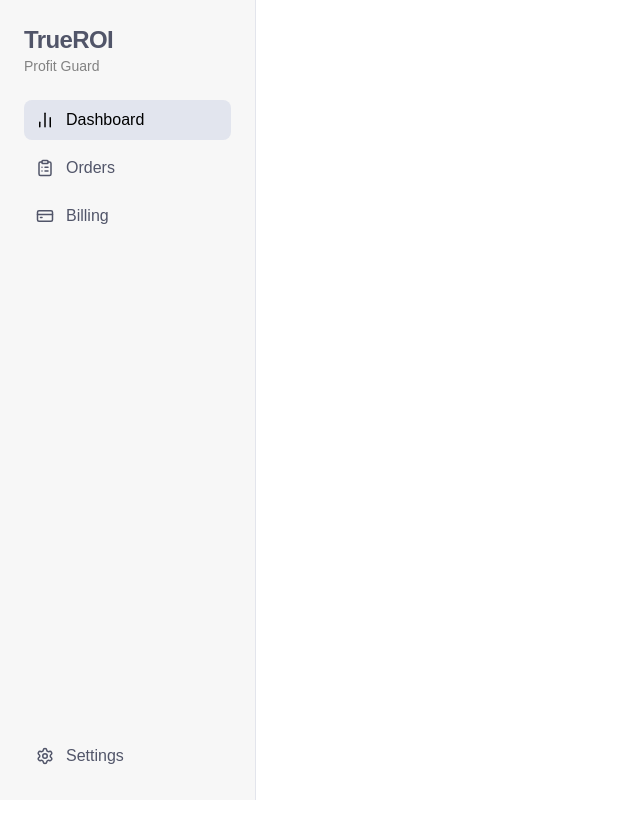
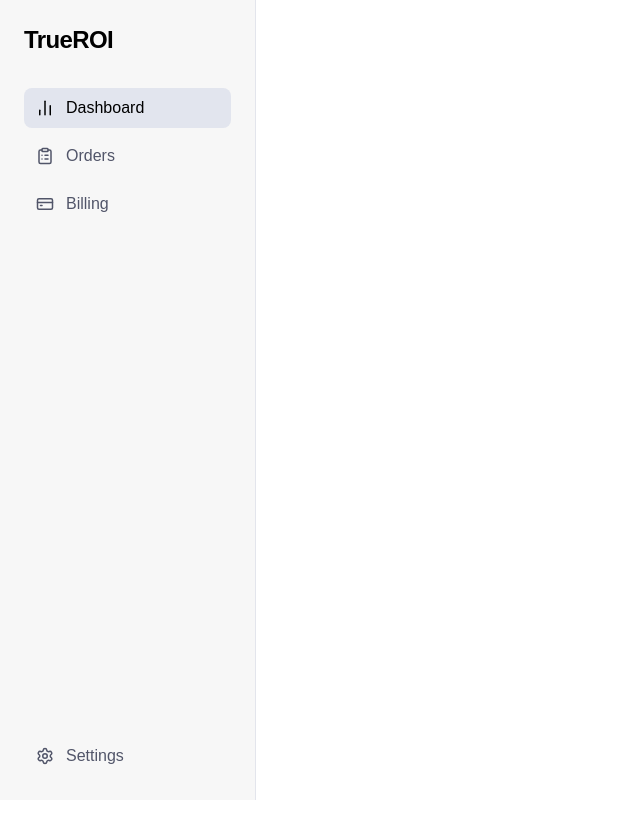
Before and after one commit to TrueROI/trueroi-frontend, a Next.js app: page / in a window 1280 px wide. Shown: the top 838 px of the page, without its empty margins (0-640 px from the left). Built offline with nearby package versions, Linux system fonts and the light colour scheme.

Commit message:
MVP logo

```diff
--- a/components/Sidebar.tsx
+++ b/components/Sidebar.tsx
@@ -1,15 +1,16 @@
 "use client";
 
 import { BarChart2, ClipboardList, CreditCard, Settings } from "lucide-react";
-import Logo from "./Logo";
 
 export default function Sidebar() {
   return (
     <aside className="h-screen w-64 bg-[#F7F7F7] border-r border-[#E3E5EC] flex flex-col justify-between p-6">
 
       {/* Logo */}
-      <div className="mb-6">
-        <Logo />
+      <div className="mb-8">
+        <span className="font-bold text-2xl text-[#000000] tracking-tight">
+          TrueROI
+        </span>
       </div>
 
       {/* Navigation */}
```
